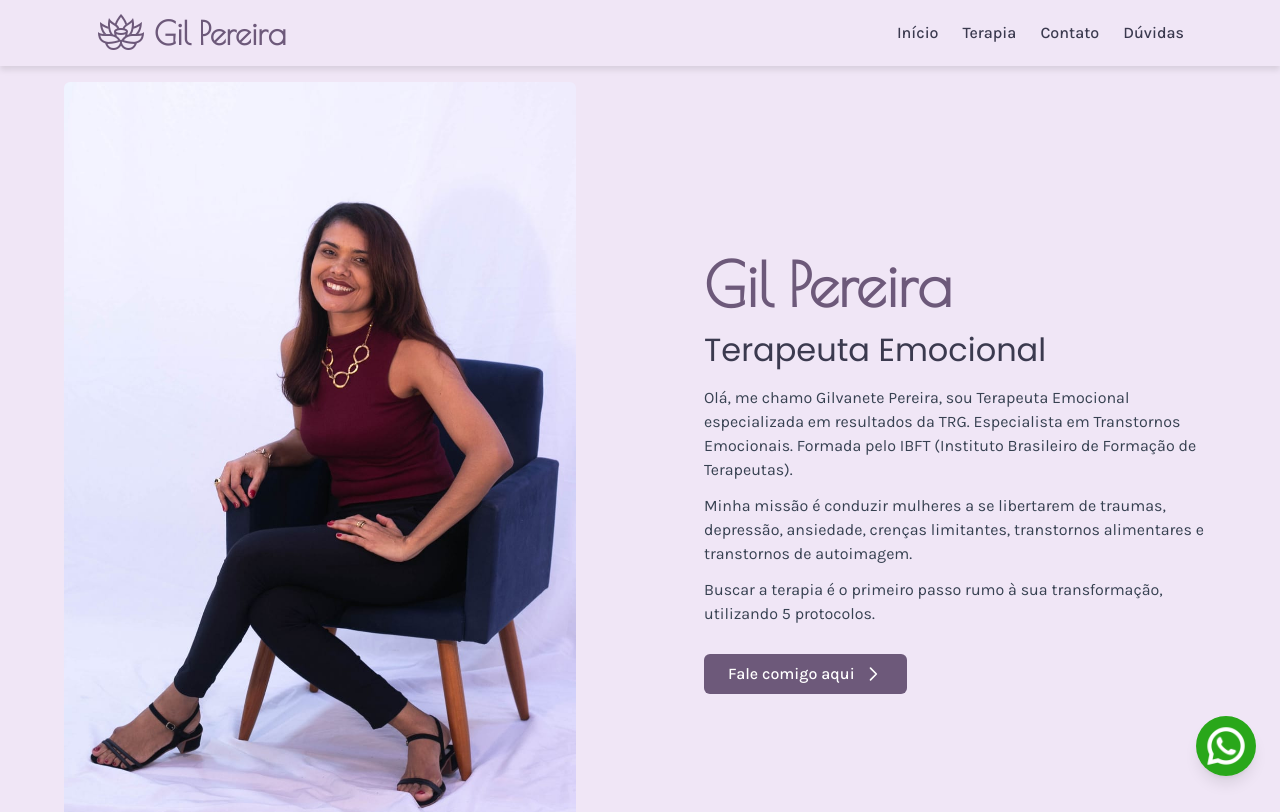
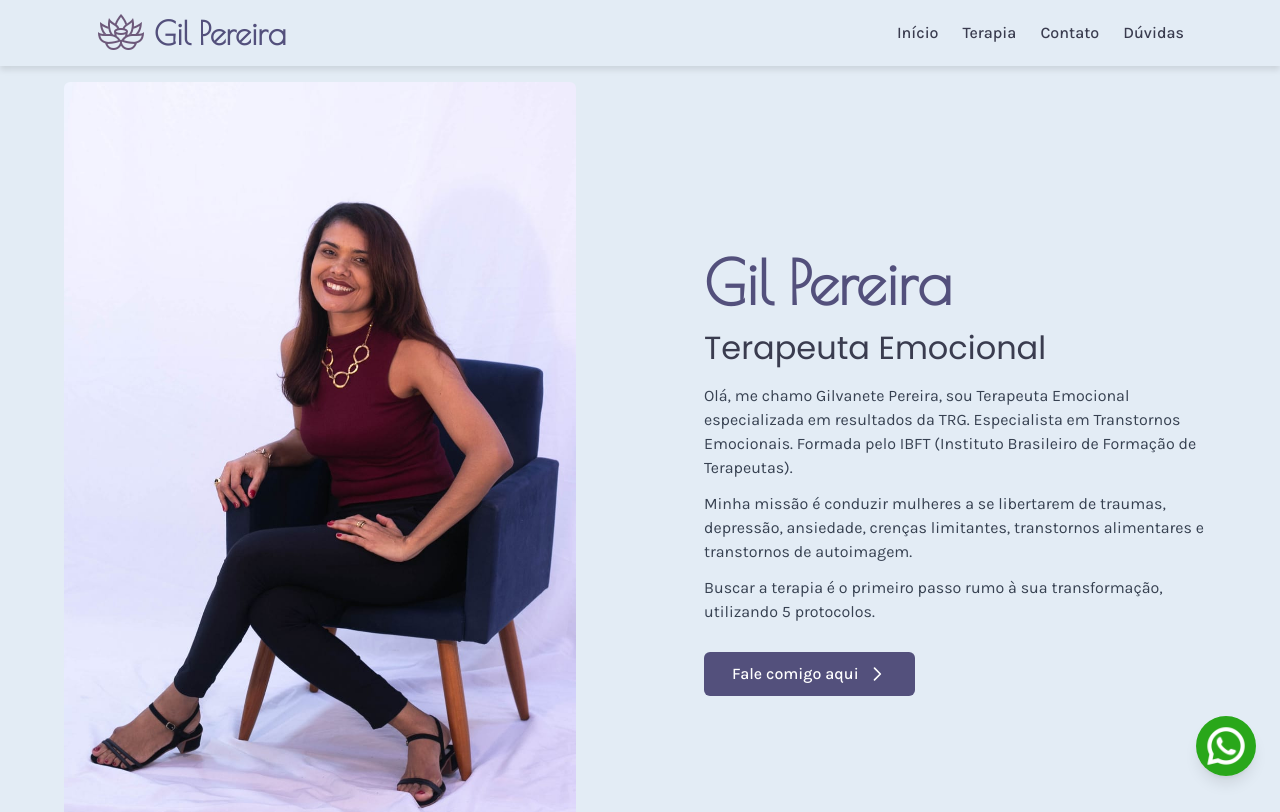
Before and after one commit to enzoodev/gil-pereira, a Next.js app: page / in a window 1280 px wide. Shown: the top 812 px of the page. Built offline with nearby package versions, Linux system fonts and the light colour scheme.

Commit message:
feat: update button padding, modify header and footer background colors, and adjust font colors for improved aesthetics

```diff
--- a/components/modules/Start.tsx
+++ b/components/modules/Start.tsx
@@ -31,7 +31,7 @@ export default function Start() {
             href={getWhatsAppUrl()}
             target="_blank"
             rel="noopener noreferrer"
-            className="flex items-center self-start gap-2 mt-4 !bg-[var(--font-app-color)] !text-white px-6 py-2 rounded-md hover:!bg-opacity-50"
+            className="flex items-center self-start gap-2 mt-4 !bg-[var(--font-app-color)] !text-white px-7 py-2.5 rounded-md hover:!bg-opacity-50"
             aria-label="Fale comigo no WhatsApp"
           >
             Fale comigo aqui
--- a/styles/globals.css
+++ b/styles/globals.css
@@ -4,24 +4,24 @@
   --background: #F5F7FA;
   --foreground: #1F2937;
 
-  --header-bg: #F0E6F6;
-  --footer-bg: #F0E6F6;
+  --header-bg: #E3ECF5;
+  --footer-bg: #E3ECF5;
 
-  --start-section-bg: #F0E6F6;
+  --start-section-bg: #E3ECF5;
   --contact-section-bg: #1B2535;
 
   --font-app: "Poiret One", cursive;
   --font-title: "Poppins", serif;
   --font-text: "Karla", sans-serif;
 
-  --font-app-color: #6D597A;
-  --font-title-color: #3B3A4F;
+  --font-app-color: #53507c;
+  --font-title-color: #3a3c4f;
   --font-text-color: #374151;
 
   --border-color: #7B8089;
 
-  --scrollbar-thumb: #B0A8B9;
-  --scrollbar-track: #E4E7EB;
+  --scrollbar-thumb: #a8a8b9;
+  --scrollbar-track: #e4e8eb;
   --scrollbar-hover: #A0A4B2;
 
   --faq-bg: #E3ECF5;
```
